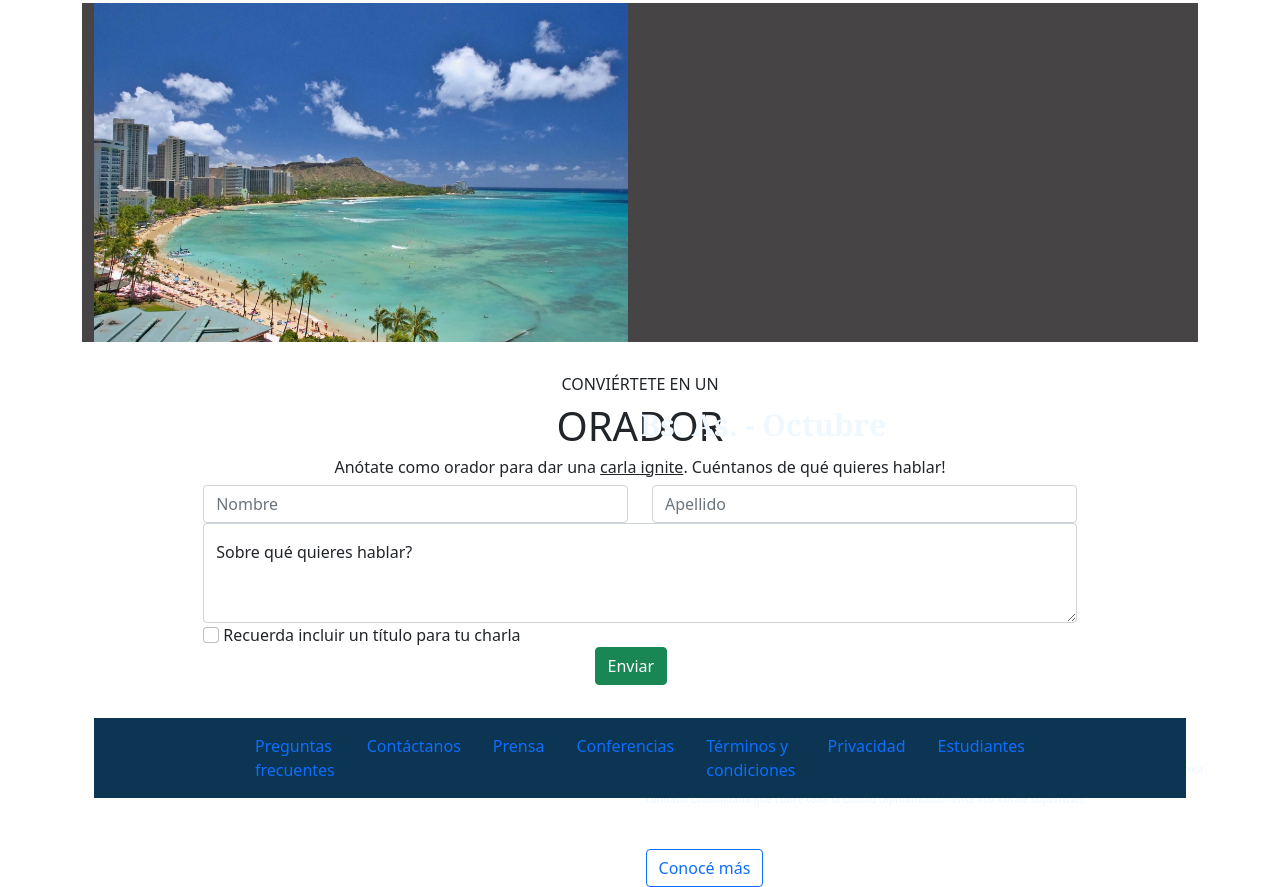
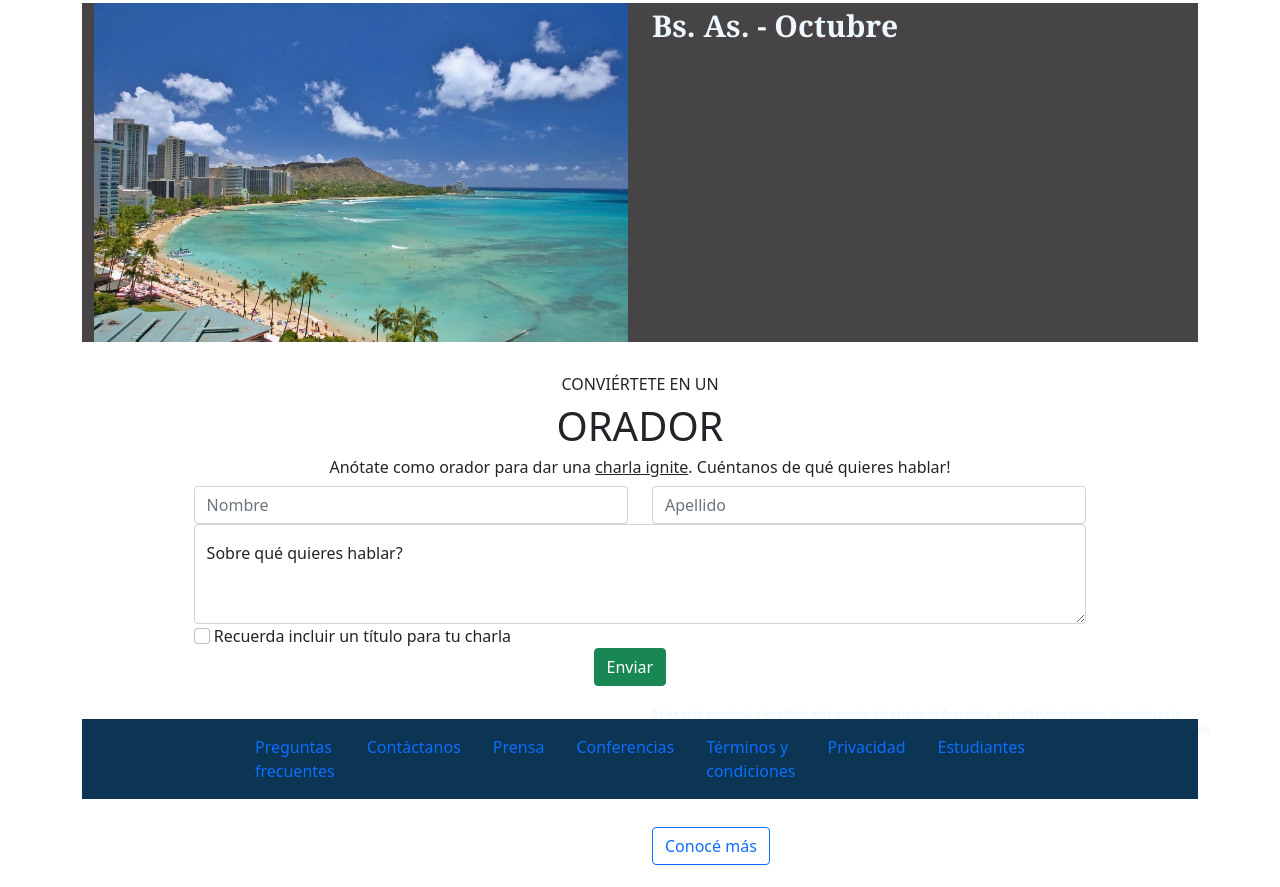
Before and after one commit to Natualvarez78/TPBootstrap, a plain HTML site: page index.html in a window 1280 px wide. Shown: the part 1173-2060 px from the top of the page. After the commit the page ends 2038 px from the top, so only its background shows below. Drawn offline with nearby package versions, Linux system fonts and the light colour scheme.

Commit message:
ultimos cambios

```diff
--- a/index.html
+++ b/index.html
@@ -104,16 +104,18 @@
       </div>
 
       <div class="container">
-        <div class="row">
+        <div class="row justify-content-center">
           <div class="col-md-6">
           <img src="../TPBootstrap/Imagenes/imagenes_integrador_front (1)/honolulu.jpg" class="img-fluid">
       </div>
+
       <div class="col-md-6">
         <div class="texto4"><b>Bs. As. - Octubre</b></div>
         <div class="texto5"><b>Bs As es la provincia y localidad más grande del estado de Argentina, en los Estados Unidos. Honolulu es la<br>
         más sureña de entre las principales ciudades estadounidenses. Aunque el nombre de Honolulu se refiere al área<br>
         urbana en la costa sureste de la isla de Oahu, la ciudad y el condado de Honolulu han formado una ciudad-<br>
-        condado consolidada que cubre toda la ciudad (aproximadamente 600 km de superficie).</b><br>
+        condado consolidada que cubre toda la ciudad (aproximadamente 600 km de superficie).</b>
+      </div>
 
         <div class="texto6">
         <button type="button" class="btn btn-outline-primary">Conocé más</button>
@@ -127,7 +129,7 @@
     <h1>ORADOR</h1>
 
 
-    <h6>Anótate como orador para dar una <u>carla ignite</u>. Cuéntanos de qué quieres hablar!</h6>
+    <h6>Anótate como orador para dar una <u>charla ignite</u>. Cuéntanos de qué quieres hablar!</h6>
       </div>
 
 <div class="datos" >
--- a/style.css
+++ b/style.css
@@ -37,8 +37,6 @@ text-align: right
 
 .texto4{
     position: absolute;
-    top: 1575px;
-    left: 50%;
     font-family: Georgia, Times;
     font-size: 30px;
     color:aliceblue;
@@ -46,16 +44,15 @@ text-align: right
 
 .texto5{
     position: absolute;
-    top: 240%;
-    right: 6%;
+    top: 235%;
     font-size: 10px;
     color: aliceblue;
-    text-align: left;
 }
 
 .texto6{
+    padding-top: 2;
     position: absolute;
-    top: 170%;
+    top: 250%;
 
 }
 
```
Lines whose indentation alone changed are shown as unchanged.
